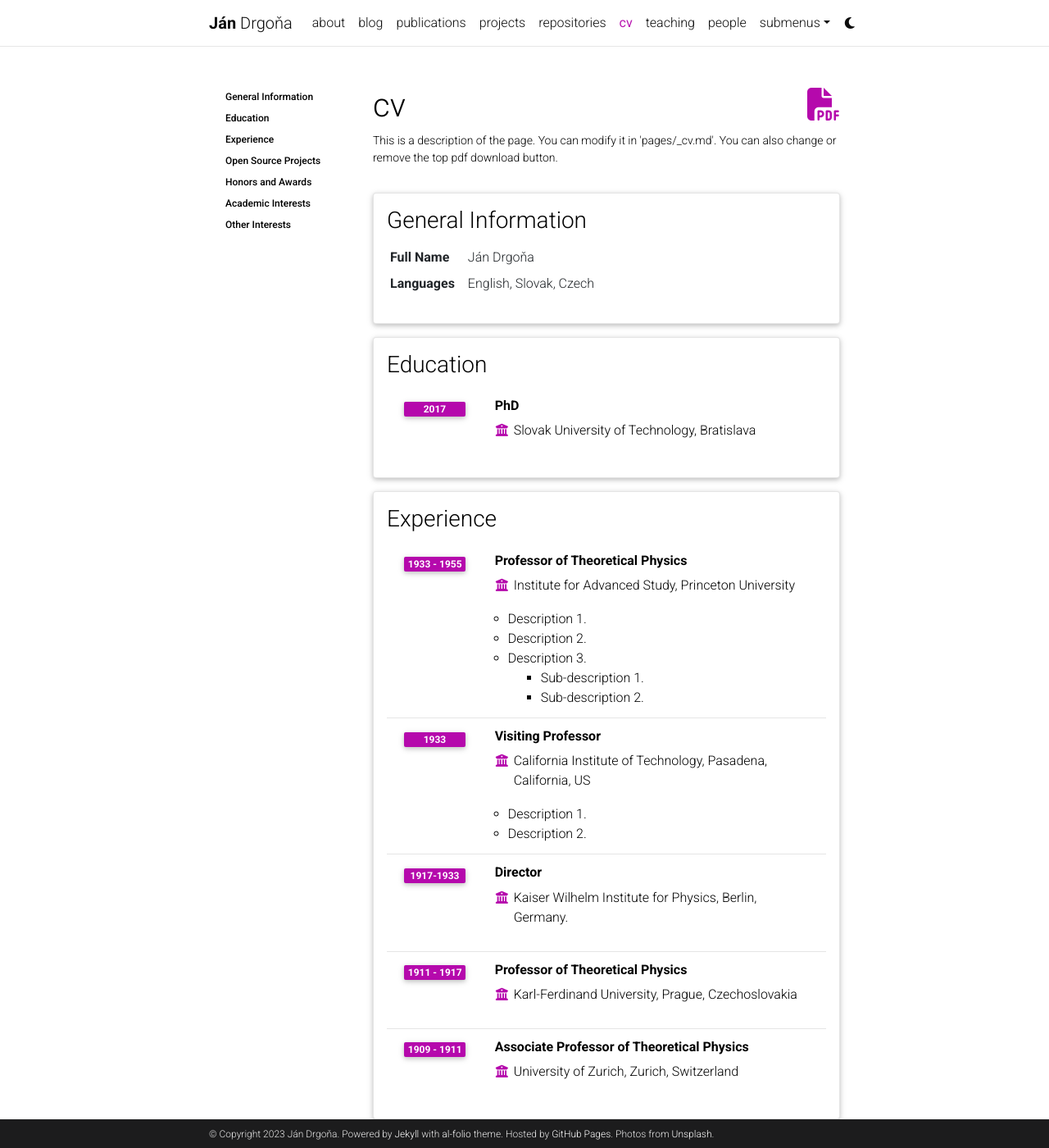
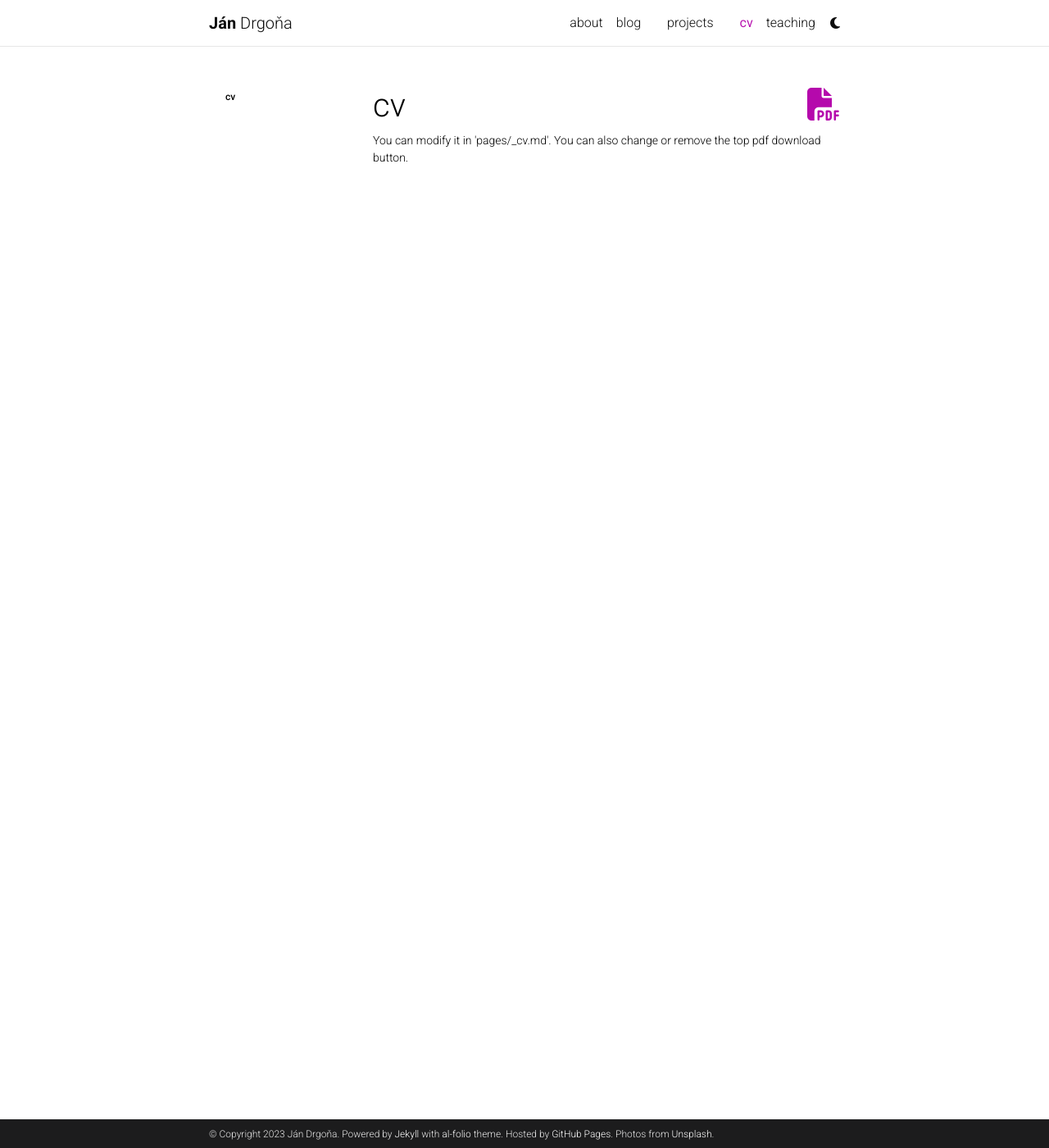
Before and after one commit to drgona/drgona.github.io, a Jekyll site: the page built from _pages/cv.md, in a window 1280 px wide and 1400 px high. Shown: the whole window at 82% size. Built offline with Jekyll 4.4.1, drawn with Linux system fonts in a browser that asks for light colours; comment, search, counter and statistics services are not loaded; a style sheet for code colours, icons or effects is not loaded; some of the changed text lies outside the part shown.

Commit message:
update layout

```diff
--- a/_data/cv.yml
+++ /dev/null
@@ -1,83 +0,0 @@
-- title: General Information
-  type: map
-  contents:
-    - name: Full Name
-      value: Ján Drgoňa
-    - name: Languages
-      value: English, Slovak, Czech
-
-- title: Education
-  type: time_table
-  contents:
-    - title: PhD
-      institution: Slovak University of Technology, Bratislava
-      year: 2017
-
-
-- title: Experience
-  type: time_table
-  contents:
-    - title: Professor of Theoretical Physics
-      institution: Institute for Advanced Study, Princeton University
-      year: 1933 - 1955
-      description:
-        - Description 1.
-        - Description 2.
-        - title: Description 3.
-          contents:
-            - Sub-description 1.
-            - Sub-description 2.
-    - title: Visiting Professor
-      institution: California Institute of Technology, Pasadena, California, US
-      year: 1933
-      description:
-        - Description 1.
-        - Description 2.
-
-    - title: Director
-      institution: Kaiser Wilhelm Institute for Physics, Berlin, Germany.
-      year: 1917-1933
-
-    - title: Professor of Theoretical Physics
-      institution: Karl-Ferdinand University, Prague, Czechoslovakia
-      year: 1911 - 1917
-      description:
-
-    - title: Associate Professor of Theoretical Physics
-      institution: University of Zurich, Zurich, Switzerland
-      year: 1909 - 1911
-
-- title: Open Source Projects
-  type: time_table
-  contents:
-    - title: <a href="https://github.com/alshedivat/al-folio">al-folio</a>
-      year: 2015-now
-      description: A beautiful, simple, clean, and responsive Jekyll theme for academics.
-
-- title: Honors and Awards
-  type: time_table
-  contents:
-    - year: 1921
-      items:
-        - Nobel Prize in Physics
-        - Matteucci Medal
-    - year: 2029
-      items:
-        - Max Planck Medal
-
-- title: Academic Interests
-  type: nested_list
-  contents:
-    - title: Topic 1.
-      items:
-        - Description 1.
-        - Description 2.
-    - title: Topic 2.
-      items:
-        - Description 1.
-        - Description 2.
-
-- title: Other Interests
-  type: list
-  contents:
-    - <u>Hobbies:</u> Hobby 1, Hobby 2, etc.
--- a/_pages/cv.md
+++ b/_pages/cv.md
@@ -5,7 +5,7 @@
 nav: true
 nav_order: 4
 cv_pdf: example_pdf.pdf
-description: This is a description of the page. You can modify it in 'pages/_cv.md'. You can also change or remove the top pdf download button.
+description:  You can modify it in 'pages/_cv.md'. You can also change or remove the top pdf download button.
 toc:
   sidebar: left
 ---
--- a/_pages/publications.md
+++ b/_pages/publications.md
@@ -1,8 +1,8 @@
 ---
 layout: page
 permalink: /publications/
-title: publications
-description: List of publications below.
+title:
+description:
 nav: true
 nav_order: 1
 ---
```
Also changed, not shown: _data/repositories.yml (+3 -4 lines), _pages/about_einstein.md (deleted, +0 -5 lines), _pages/dropdown.md (deleted, +0 -13 lines), _pages/profiles.md (deleted, +0 -28 lines), _pages/repositories.md (+2 -2 lines), assets/img/publication_preview/Chaos.PNG, assets/img/publication_preview/DPC.PNG, assets/img/publication_preview/SDPC.PNG.
